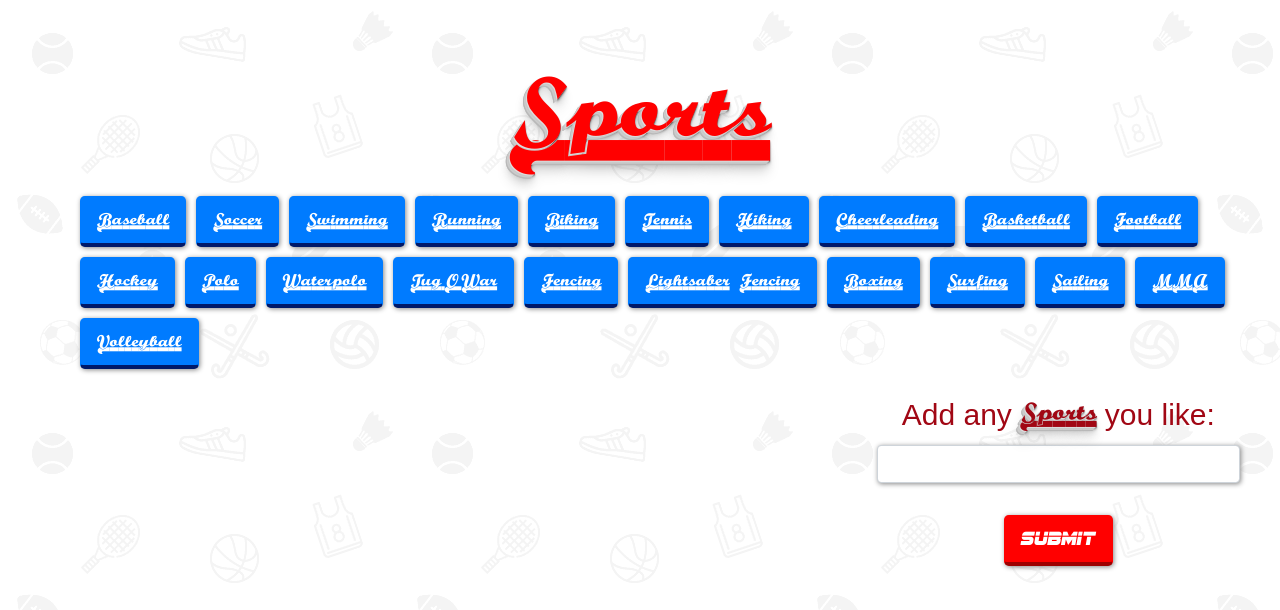
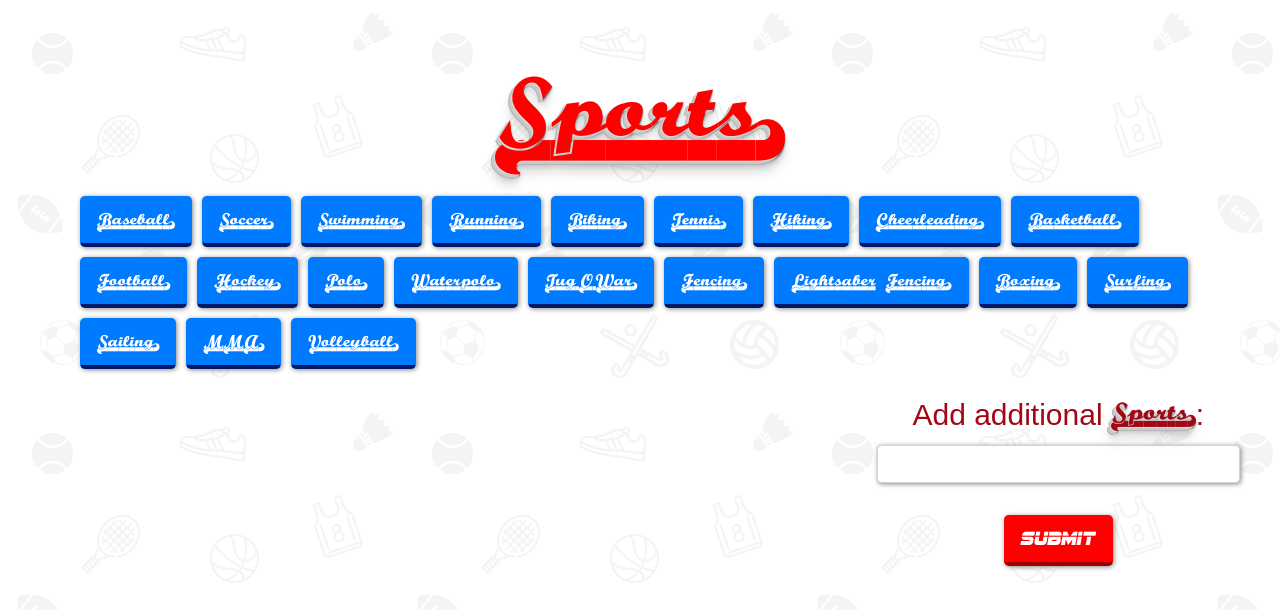
Before and after one commit to jdb443/GifTastic, a plain HTML site: page index.html in a window 1280 px wide. Shown: the top 610 px of the page. Drawn offline with nearby package versions, Linux system fonts and the light colour scheme.

Commit message:
font curling fix

```diff
--- a/assets/javascript/gif.js
+++ b/assets/javascript/gif.js
@@ -14,7 +14,7 @@ $(document).ready(function() {
             var newButton = $("<button>");
             newButton.addClass("itembutton");
             newButton.addClass("btn btn-sky btn-lg");
-            newButton.text(myData[i]);
+            newButton.text(myData[i] + ")"); // the ")" is a font styling to end the curling of the text using Team Spirit NF font
             newButton.attr("data-name", myData[i]);
             $("#allbuttons").append(newButton);
         }
@@ -37,7 +37,7 @@ $(document).ready(function() {
     function displayInfo() {
         var itemName = $(this).attr("data-name");
         var queryURL = "https://api.giphy.com/v1/gifs/search?q=sports+" + itemName + "&Rating=R&limit=10&api_key=s8WS7CiAcz0fgBMMELRSdL9jPESloiFT";
-        // $("#mainimages").empty();
+        // $("#mainimages").empty(); // If I want to add change on click of gif ie empty old gifs add new gifs on button click
 
         $.ajax ({
             url: queryURL,
--- a/index.html
+++ b/index.html
@@ -20,7 +20,7 @@
   </head>
   <body>
 
-    <h1 class = "threeD">Sports </h1>
+    <h1 class = "threeD">Sports) </h1>
 
     <div class = "container-fluid">
 
@@ -41,7 +41,7 @@
 
             <form id = "inputform" class = "col-4 form-group">
 
-                <label for = "item-input" id = "addtext"> Add any <span class = "sports">Sports</span> you like:
+                <label for = "item-input" id = "addtext"> Add additional <span class = "sports">Sports)</span>:
                 </label>
 
                 <br>
```
